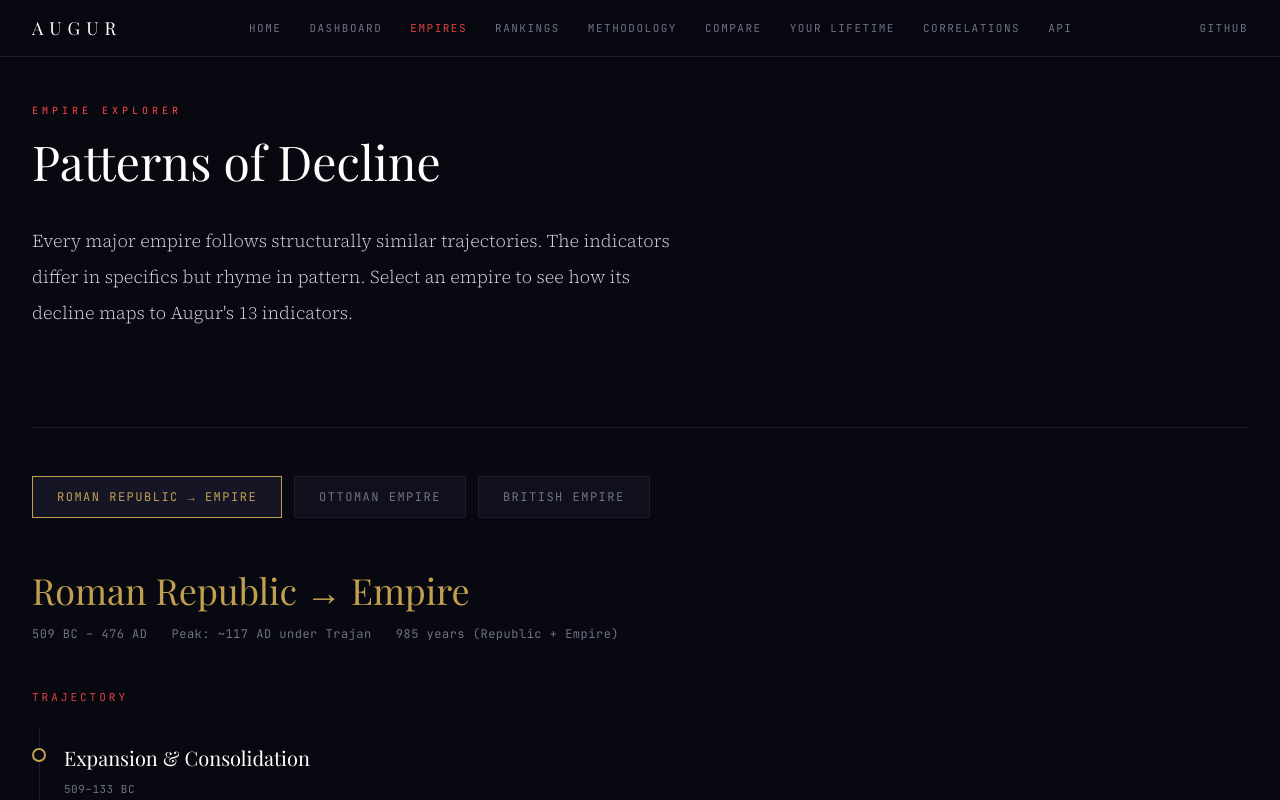
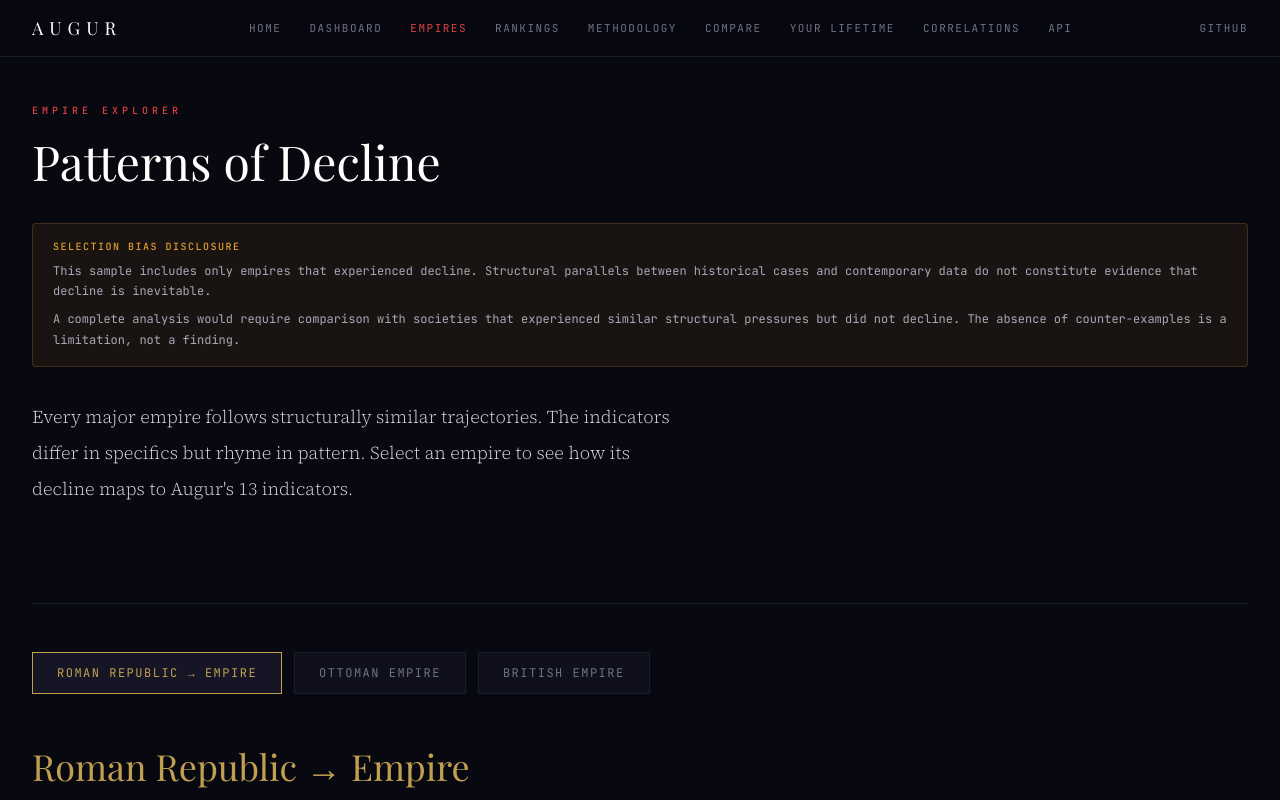
Before and after one commit to blyons044/augur, a React (Create React App) app in the folder frontend/: page /empires in a window 1280 px wide. Shown: the top 800 px of the page. Built offline with nearby package versions, Linux system fonts and the light colour scheme; no server answers; the HTML template or start-up script is replaced by a standard one; a web font is replaced by a local one.

Commit message:
Academic fixes wave 2 complete - ecological fallacy caveat on correlations, empire selection bias disclosure, external validation section on methodology, data staleness dates

```diff
--- a/frontend/src/components/Dashboard.js
+++ b/frontend/src/components/Dashboard.js
@@ -390,7 +390,8 @@ function StressOverview({ indicatorData }) {
         let stress = sp.dir === 'low'
           ? (sp.tx ? sp.tx(raw) : Math.max(0, 100-raw))
           : (sp.tx ? sp.tx(raw) : Math.min(100, raw));
-        scores.push({ id, name:sp.name, raw, stress:Math.round(stress), role:sp.role,
+        const lastDate = pts[pts.length-1].date_value ? pts[pts.length-1].date_value.substring(0,7) : '?';
+        scores.push({ id, name:sp.name, raw, stress:Math.round(stress), role:sp.role, lastDate,
           redFlag:sp.redFlag, redLabel:sp.redLabel, isRedFlag: stress >= sp.redFlag });
       }
     }
@@ -464,7 +465,7 @@ function StressOverview({ indicatorData }) {
                 <div className="stress-bar-track">
                   <div className="stress-bar-fill" style={{width:s.stress+'%',background:s.isRedFlag?'var(--red)':s.stress>50?'var(--amber)':'var(--green)'}} />
                 </div>
-                <span className="stress-bar-val" style={{color:s.isRedFlag?'var(--red)':'var(--text-bright)',fontWeight:s.isRedFlag?'600':'500'}}>{s.stress}</span>
+                <span className="stress-bar-val" style={{color:s.isRedFlag?'var(--red)':'var(--text-bright)',fontWeight:s.isRedFlag?'600':'500'}}>{s.stress}<span style={{font:'400 8px var(--font-mono)',color:'var(--text-muted)',marginLeft:'4px'}}>{s.lastDate}</span></span>
               </div>
             ))}
           </div>
--- a/frontend/src/pages/Correlations.js
+++ b/frontend/src/pages/Correlations.js
@@ -151,6 +151,13 @@ function Correlations({ indicatorData }) {
         </p>
       </header>
 
+      <div style={{margin:'0 0 32px',padding:'16px 20px',background:'rgba(224,160,48,0.08)',border:'1px solid rgba(224,160,48,0.2)',borderRadius:'4px',font:'400 12px var(--font-mono)',color:'var(--text-secondary)',lineHeight:1.7}}>
+        <div style={{font:'500 10px var(--font-mono)',color:'#e0a030',letterSpacing:'1.5px',textTransform:'uppercase',marginBottom:'8px'}}>Methodological disclosure</div>
+        <p style={{margin:'0 0 8px'}}><strong>Correlation is not causation.</strong> These are ecological (country-level) correlations computed from aggregate time series. Relationships observed at the national level may not hold at sub-national or individual levels (Robinson, 1950).</p>
+        <p style={{margin:'0 0 8px'}}>Spurious correlations can arise from shared trends — two variables both increasing over time will correlate even with no causal connection. All correlations shown here should be treated as descriptive, not explanatory.</p>
+        <p style={{margin:0,fontStyle:'italic',color:'var(--text-muted)'}}>For causal analysis, see the structural-demographic theory references on the Methodology page.</p>
+      </div>
+
       {matrix ? (
         <>
           {insights.length > 0 && (
--- a/frontend/src/pages/EmpireExplorer.js
+++ b/frontend/src/pages/EmpireExplorer.js
@@ -4,7 +4,7 @@ import { Link } from 'react-router-dom';
 const EMPIRES = {
   rome: {
     name: 'Roman Republic → Empire',
-    period: '509 BC – 476 AD',
+      period: '509 BC – 476 AD',
     peak: '~117 AD under Trajan',
     duration: '985 years (Republic + Empire)',
     color: '#c0a050',
@@ -79,6 +79,11 @@ function EmpireExplorer() {
       <header className="indicator-header">
         <span className="section-label">Empire Explorer</span>
         <h1 className="indicator-page-title">Patterns of Decline</h1>
+      <div style={{margin:'0 0 32px',padding:'16px 20px',background:'rgba(224,160,48,0.08)',border:'1px solid rgba(224,160,48,0.2)',borderRadius:'4px',font:'400 12px var(--font-mono)',color:'var(--text-secondary)',lineHeight:1.7}}>
+        <div style={{font:'500 10px var(--font-mono)',color:'var(--amber)',letterSpacing:'1.5px',textTransform:'uppercase',marginBottom:'8px'}}>Selection bias disclosure</div>
+        <p style={{margin:'0 0 8px'}}>This sample includes only empires that experienced decline. Structural parallels between historical cases and contemporary data do not constitute evidence that decline is inevitable.</p>
+        <p style={{margin:0}}>A complete analysis would require comparison with societies that experienced similar structural pressures but did not decline. The absence of counter-examples is a limitation, not a finding.</p>
+      </div>
         <p className="section-body-intro" style={{maxWidth:'640px'}}>
           Every major empire follows structurally similar trajectories.
           The indicators differ in specifics but rhyme in pattern.
```
